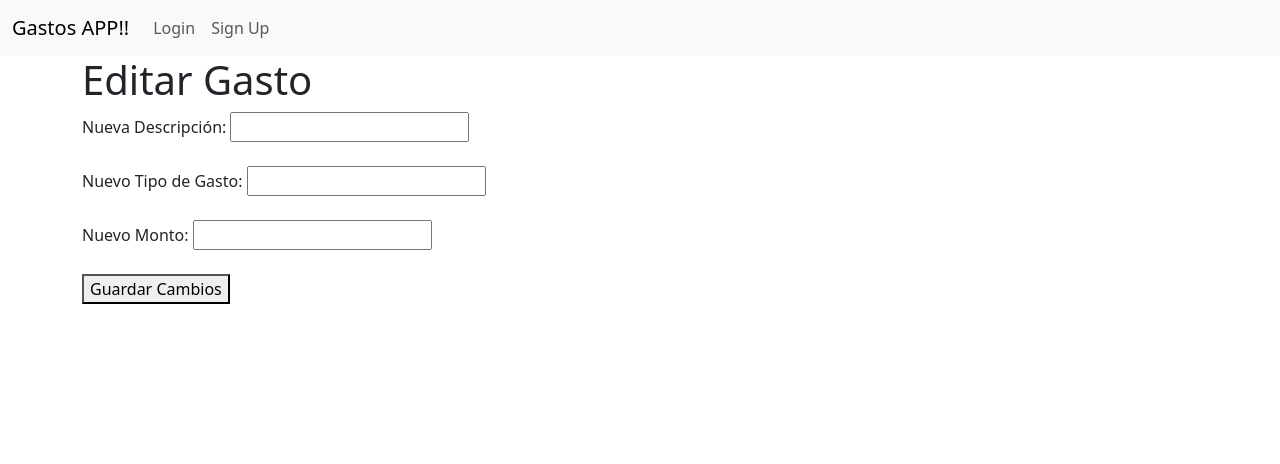
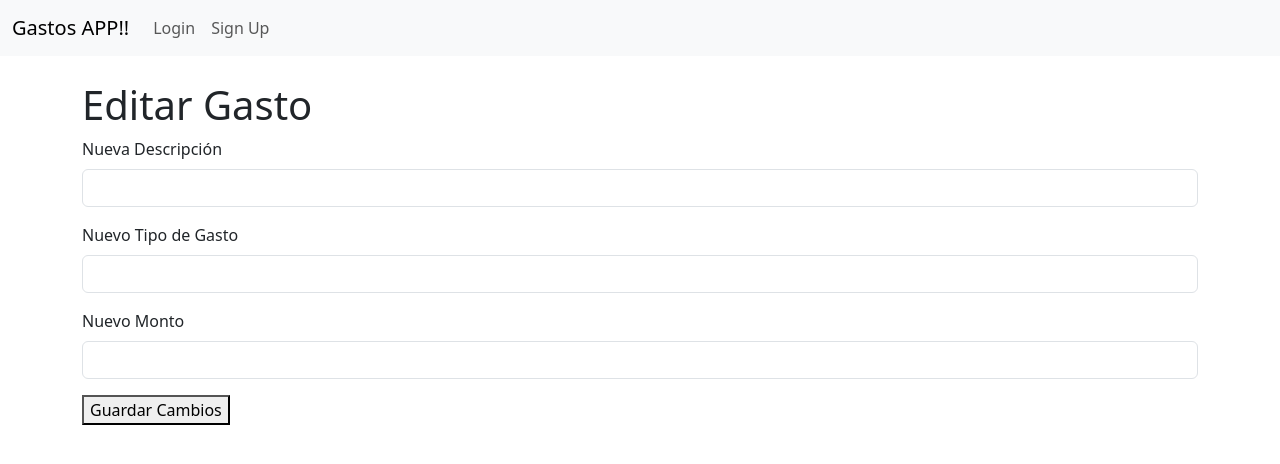
Before and after one commit to AriadnaNaya/tp-algoritmos, a Python web app: template templates/editar_gasto.html in a window 1280 px wide. Shown: the top 464 px of the page. Run offline with Jinja, Linux system fonts and the light colour scheme; the template is opened without the code that fills it, so the values that code supplies are empty; some libraries are stand-ins or nearby versions.

```diff
--- a/auth/auth.py
+++ b/auth/auth.py
@@ -5,7 +5,7 @@ from ..db.models.User import User
 from ..db import db
 
 auth = Blueprint('auth', __name__)
-
+#Noe
 @auth.route('/login')
 def login():
     return render_template('login.html')
--- a/profile/profile.py
+++ b/profile/profile.py
@@ -8,7 +8,7 @@ from sqlalchemy import func
 profile = Blueprint('profile', __name__,
                    template_folder='templates')
 
-
+#Gonza
 @profile.route('/', methods=['GET'])
 @login_required  # Asegura que el usuario esté autenticado para acceder a esta ruta
 def get_profile():
@@ -19,7 +19,7 @@ def get_profile():
         func.sum(Gasto.monto).label('total')
     ).filter(Gasto.user_id==current_user.id).group_by(Gasto.tipo).all()
 
-    return render_template('profile.html', user=current_user, gastos=gastos, agrupados=gastos_agrupados)
+    return render_template('profile.html', user=current_user,  agrupados=gastos_agrupados)
 
 @profile.route('/delete/<int:user_id>', methods=['POST'])
 @login_required
--- a/templates/agregar_gasto.html
+++ b/templates/agregar_gasto.html
@@ -1,7 +1,7 @@
 {% extends "base.html" %}
 
 {% block content %}
-<h1>Registro de Gastos</h1>
+<h1 style="padding-top:25px">Registro de Gastos</h1>
 <form class="bills-form" method="post" action="{{ url_for('gastos.create_gastos_post') }}">
 
   <div class="mb-3">
--- a/templates/editar_gasto.html
+++ b/templates/editar_gasto.html
@@ -1,24 +1,20 @@
 {% extends "base.html" %}
 
 {% block content %}
-<h1 class="title">Editar Gasto</h1>
+<h1 style="padding-top:25px">Editar Gasto</h1>
 <form method="post" action="{{ url_for('gastos.editar_gasto', gasto_id=gasto.id) }}">
-    <div class="field">
-        <label for="descripcion">Nueva Descripción:</label>
-        <input class="input is-large" type="text" id="descripcion" name="descripcion" value="{{ gasto.descripcion }}"
-            required>
+    <div class="mb-3">
+        <label for="descripcion" class="form-label">Nueva Descripción</label>
+        <input type="text" class="form-control" id="descripcion" name="descripcion" required value="{{ gasto.descripcion }}">
     </div>
-    <br>
-    <div class="field">
-        <label for="tipo">Nuevo Tipo de Gasto:</label>
-        <input class="input is-large" type="text" id="tipo" name="tipo" value="{{ gasto.tipo }}" required>
+    <div class="mb-3">
+        <label for="tipo" class="form-label">Nuevo Tipo de Gasto</label>
+        <input type="text" class="form-control" id="tipo" name="tipo" required value="{{ gasto.tipo }}">
     </div>
-    <br>
-    <div class="field">
-        <label for="monto">Nuevo Monto:</label>
-        <input class="input is-large" type="number" id="monto" name="monto" value="{{ gasto.monto }}" required>
+    <div class="mb-3">
+        <label for="monto" class="form-label"> Nuevo Monto</label>
+        <input type="number" class="form-control" id="monto" name="monto" required value="{{ gasto.monto }}">
     </div>
-    <br>
-    <button type="submit">Guardar Cambios</button>
+    <button class="bills-form--submit-button" type="submit">Guardar Cambios</button>
 </form>
 {% endblock %}
--- a/templates/editar_profile.html
+++ b/templates/editar_profile.html
@@ -1,7 +1,7 @@
 {% extends "base.html" %}
 
 {% block content %}
-<h1 class="title">Editar Profile</h1>
+<h1 class="title" style="padding-top:25px">Editar Profile</h1>
 <form method="post" action="{{ url_for('profile.editar_profile', user_id=user.id) }}">
 
   <div class="mb-3">
--- a/templates/login.html
+++ b/templates/login.html
@@ -1,7 +1,7 @@
 {% extends "base.html" %}
 
 {% block content %}
-<div class="column is-4 is-offset-4">
+<div class="column is-4 is-offset-4" style="padding-top:25px">
   <h3 class="title">Login</h3>
   <div class="box">
     {% with messages = get_flashed_messages() %}
--- a/templates/signup.html
+++ b/templates/signup.html
@@ -1,7 +1,7 @@
 {% extends "base.html" %}
 
 {% block content %}
-<div class="column is-4 is-offset-4">
+<div class="column is-4 is-offset-4" style="padding-top:25px">
   <h3 class="title">Sign Up</h3>
   <div class="box">
     {% with messages = get_flashed_messages() %}
```
Also changed, not shown: gastos/gastos.py (+5 -5 lines), main.py (+5 -2 lines), templates/gastos.html (+14 -4 lines), static/images/alerta.png (added), static/images/festejo.png (added), static/styles/styles.css (line endings or trailing spaces), templates/style.css (added).
